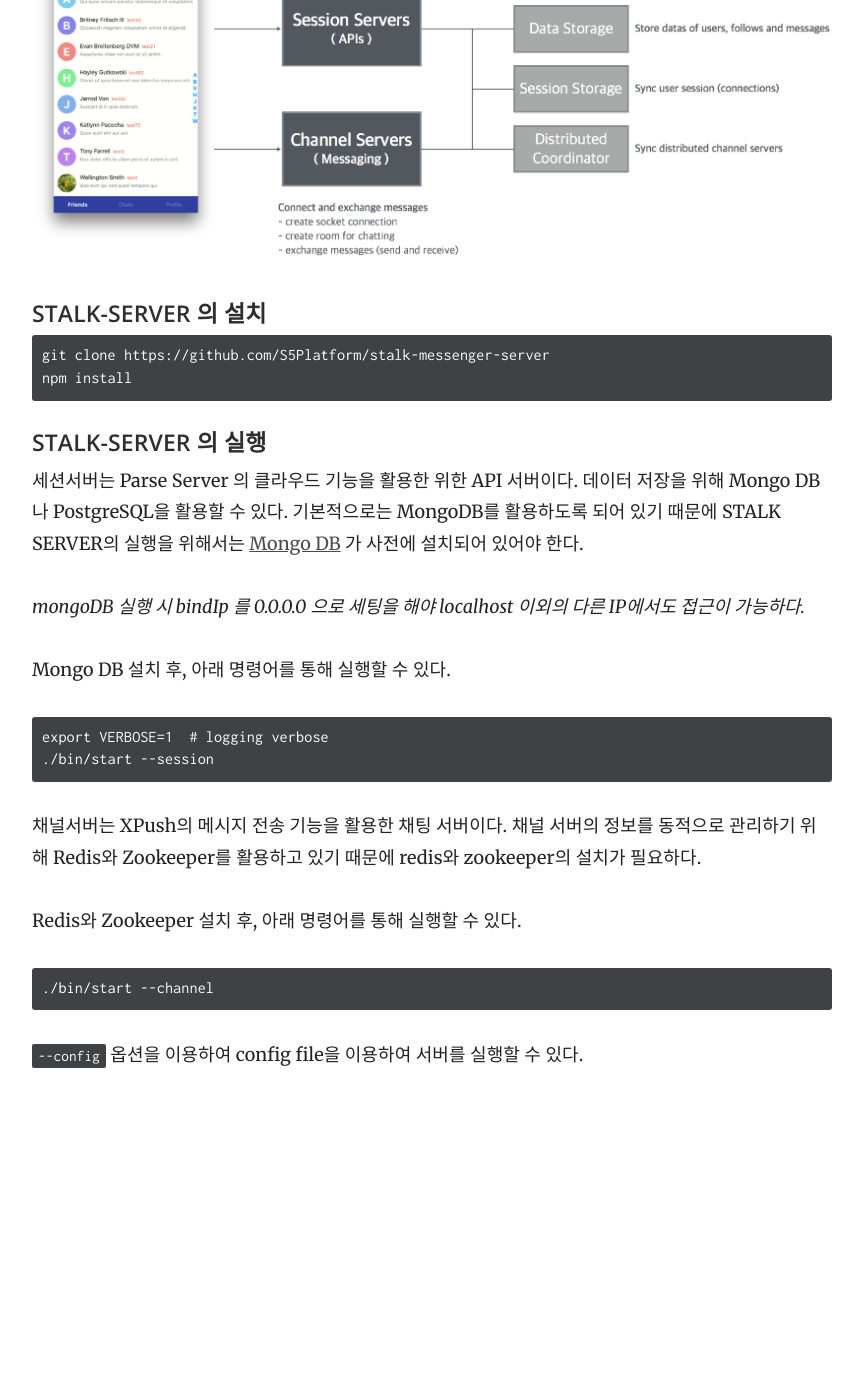
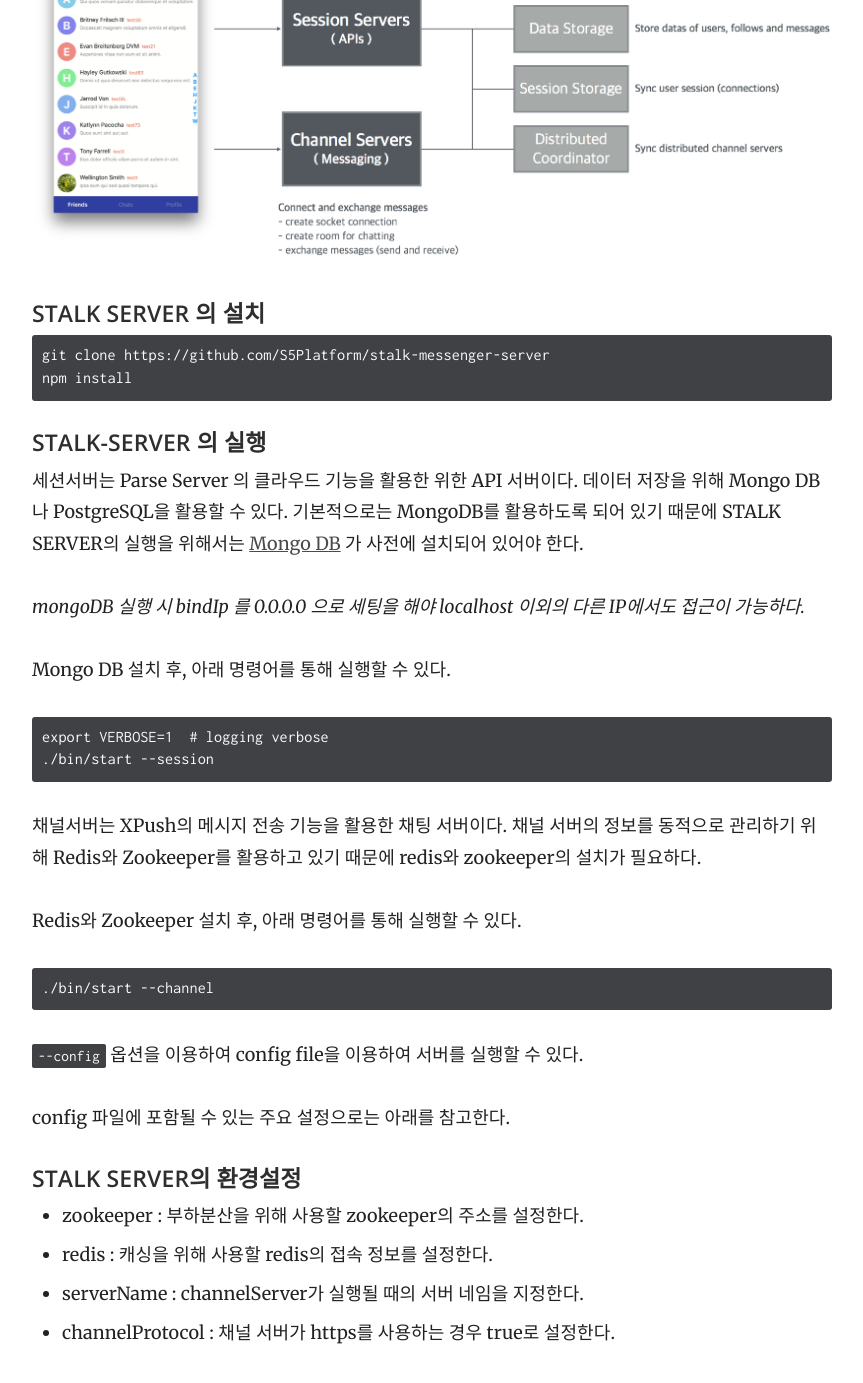
Before and after one commit to S5Platform/s5Platform.github.io, a Jekyll site: the page built from _docs/1.stalk/stalk_im.md, in a window 1280 px wide and 1400 px high, scrolled down 834 px. Shown: the top 1383 px of the window, without its empty margins (358-1221 px from the left). Built offline with Jekyll 4.4.1, drawn with Linux system fonts in a browser that asks for light colours; before the commit the page ends 1956 px from its top, so only the background shows below that.

Commit message:
Update doc for config

````diff
--- a/_docs/1.stalk/stalk_im.md
+++ b/_docs/1.stalk/stalk_im.md
@@ -15,7 +15,7 @@
 
 ![stalk_im](/images/stalk_im.png)
 
-#### STALK-SERVER 의 설치
+#### STALK SERVER 의 설치
 
 ```
 git clone https://github.com/S5Platform/stalk-messenger-server
@@ -48,3 +48,12 @@
 ```
 
 `--config` 옵션을 이용하여 config file을 이용하여 서버를 실행할 수 있다.
+
+config 파일에 포함될 수 있는 주요 설정으로는 아래를 참고한다.
+
+#### STALK SERVER의 환경설정
+
+- zookeeper : 부하분산을 위해 사용할 zookeeper의 주소를 설정한다.
+- redis : 캐싱을 위해 사용할 redis의 접속 정보를 설정한다.
+- serverName : channelServer가 실행될 때의 서버 네임을 지정한다.
+- channelProtocol : 채널 서버가 https를 사용하는 경우 true로 설정한다.
````
